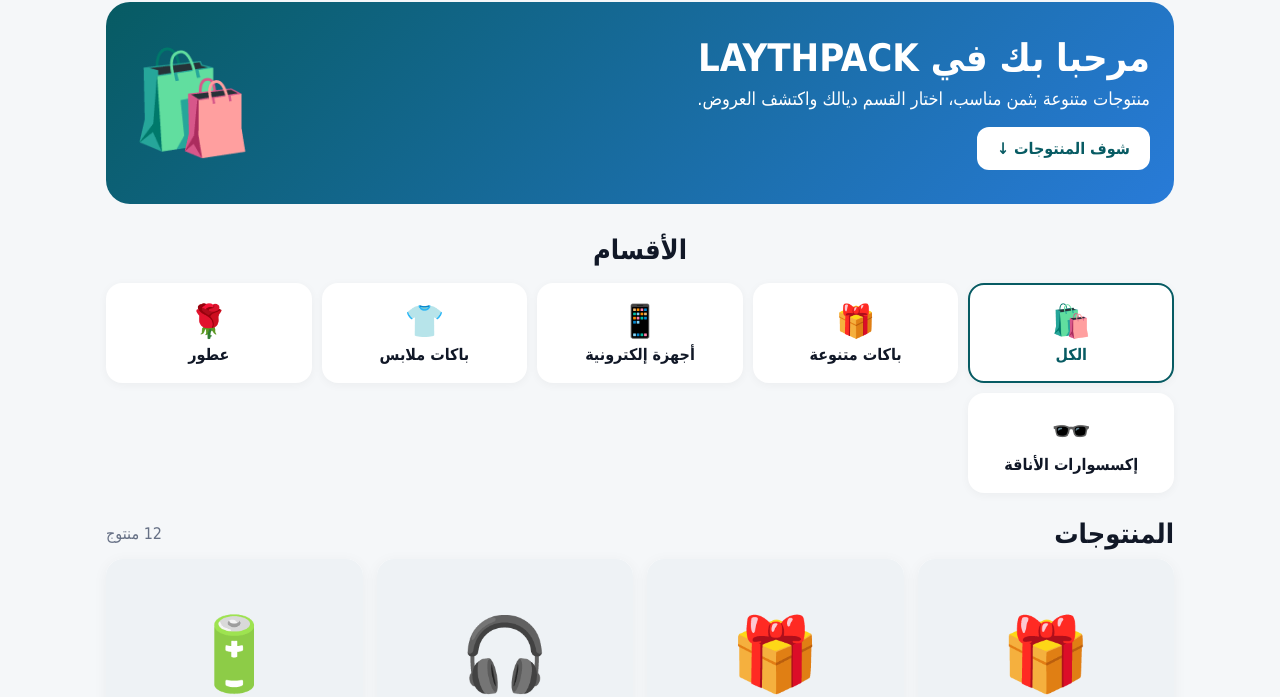
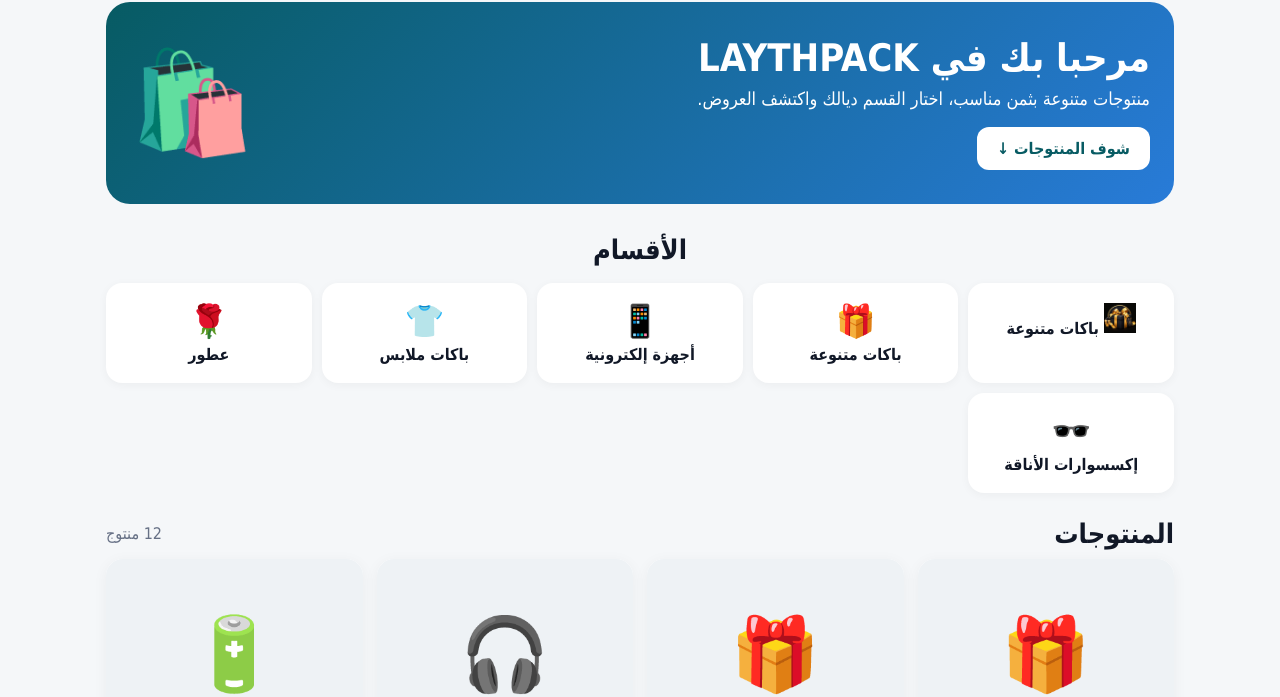
Before and after one commit to hiishaammh/LAYTHPACK, a plain HTML site: page index.html in a window 1280 px wide. Shown: the part 125-822 px from the top of the page. Drawn offline with Linux system fonts and the light colour scheme.

Commit message:
Update index.html

```diff
--- a/index.html
+++ b/index.html
@@ -95,7 +95,10 @@ header .cart {
 
 <h2>الأقسام</h2>
 <div class="categories" id="cats">
-  <div class="cat active" data-cat="all"><span>🛍️</span>الكل</div>
+  <div class="cat" data-cat="packs">
+  <img src="photo_2026-10-13_16-16-41.jpg" alt="باكات متنوعة" style="width:32px;height:32px;object-fit:contain;">
+  باكات متنوعة
+</div>
   <div class="cat" data-cat="packs"><span>🎁</span>باكات متنوعة</div>
   <div class="cat" data-cat="electronics"><span>📱</span>أجهزة إلكترونية</div>
   <div class="cat" data-cat="clothes"><span>👕</span>باكات ملابس</div>
```
